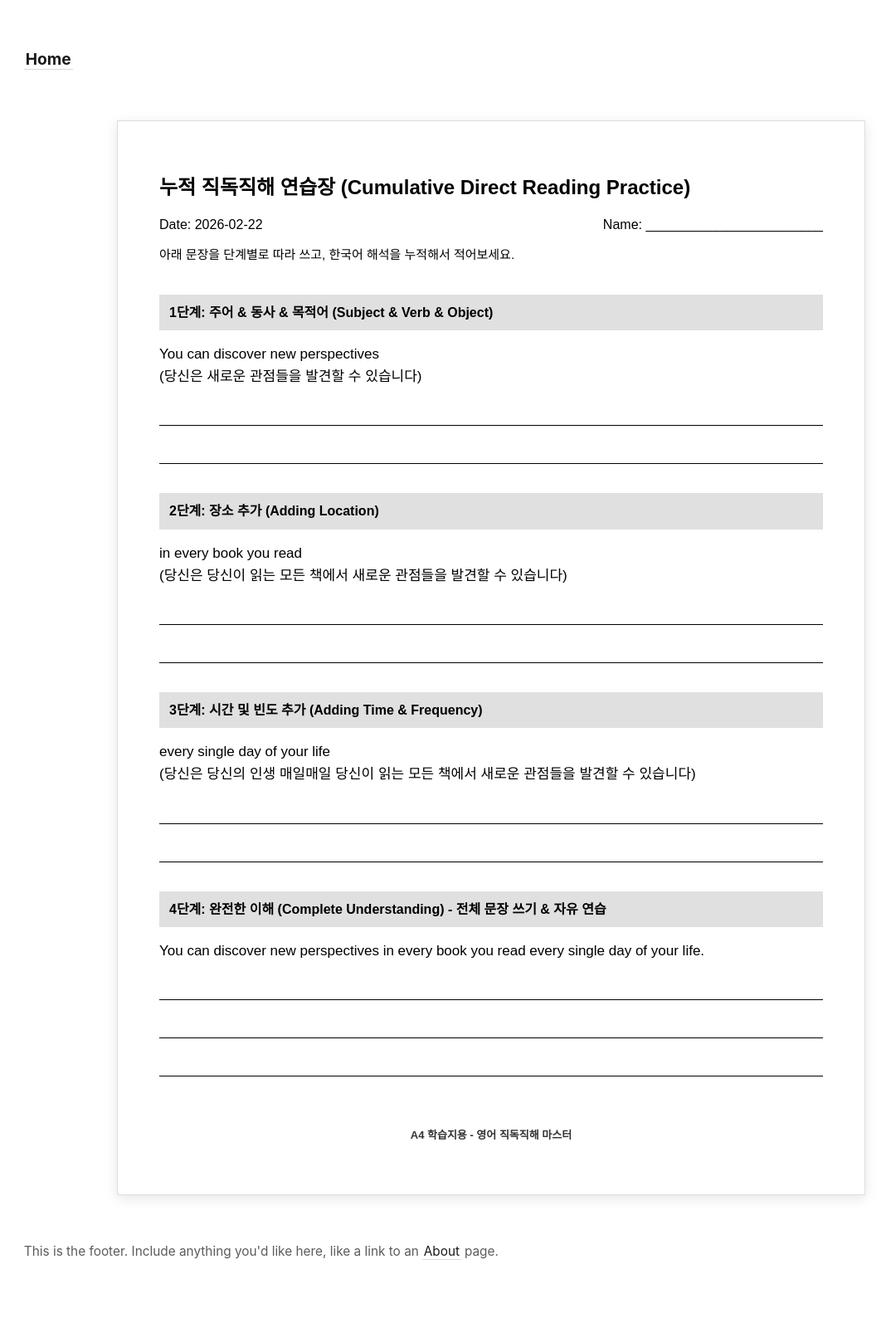
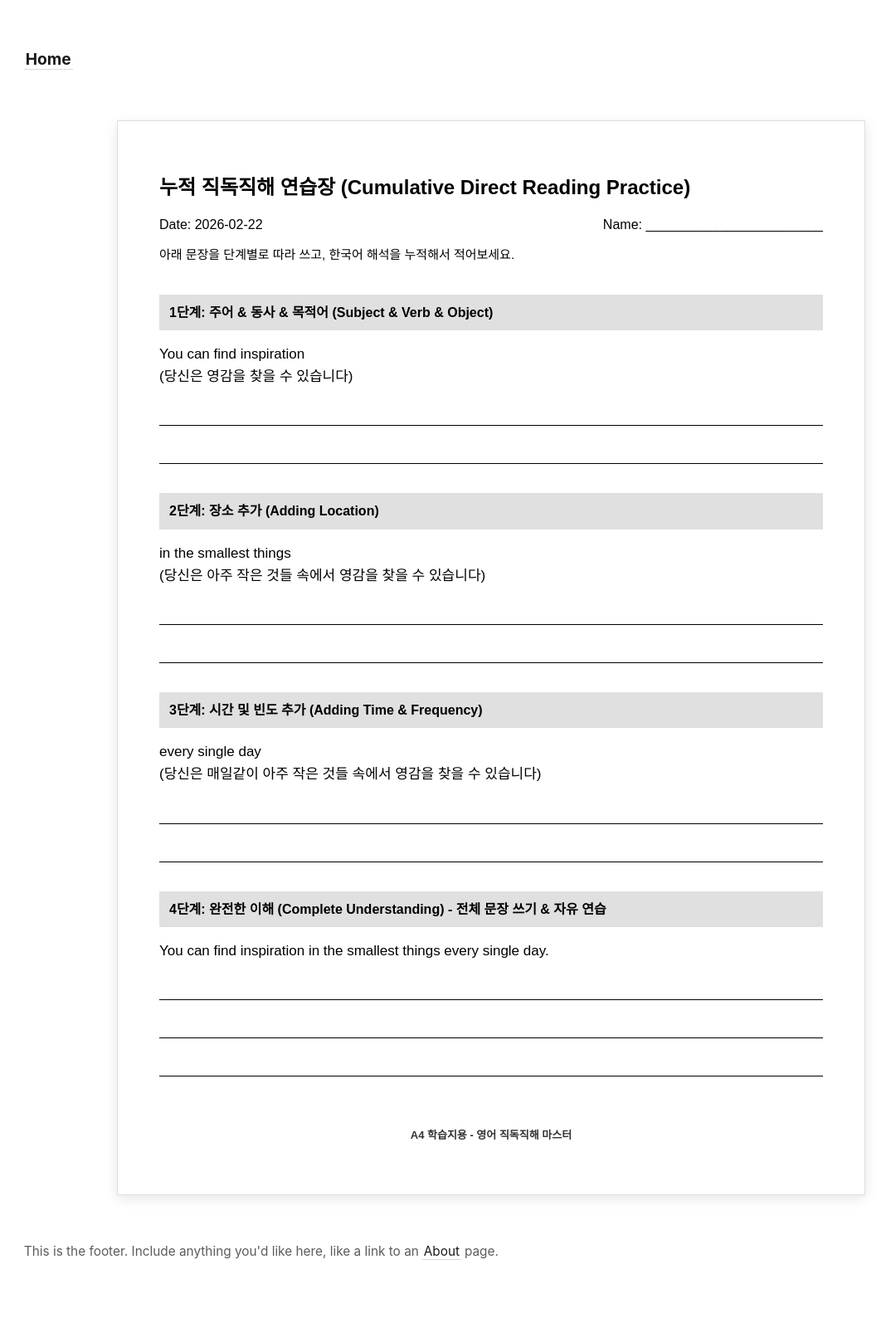
Before and after one commit to somath-edu/somath-edu.github.io, a Jekyll site: the page built from library/2026-02-22-english.md, in a window 1280 px wide. Shown: the whole page at 83% size, without its empty margins (48-1122 px from the left). Built offline with Jekyll 4.4.1, drawn with Linux system fonts in a browser that asks for light colours.

Commit message:
docs: 📝 오전 8시 직독직해 연습장 정기 발행

```diff
--- a/library/2026-02-22-english.md
+++ b/library/2026-02-22-english.md
@@ -7,31 +7,31 @@ date: 2026-02-22
 
 <div class="ws-step">1단계: 주어 & 동사 & 목적어 (Subject & Verb & Object)</div>
 <div class="ws-content">
-You can discover new perspectives<br>
-(당신은 새로운 관점들을 발견할 수 있습니다)
+You can find inspiration<br>
+(당신은 영감을 찾을 수 있습니다)
 </div>
 <div class="ws-line"></div>
 <div class="ws-line"></div>
 
 <div class="ws-step">2단계: 장소 추가 (Adding Location)</div>
 <div class="ws-content">
-in every book you read<br>
-(당신은 당신이 읽는 모든 책에서 새로운 관점들을 발견할 수 있습니다)
+in the smallest things<br>
+(당신은 아주 작은 것들 속에서 영감을 찾을 수 있습니다)
 </div>
 <div class="ws-line"></div>
 <div class="ws-line"></div>
 
 <div class="ws-step">3단계: 시간 및 빈도 추가 (Adding Time & Frequency)</div>
 <div class="ws-content">
-every single day of your life<br>
-(당신은 당신의 인생 매일매일 당신이 읽는 모든 책에서 새로운 관점들을 발견할 수 있습니다)
+every single day<br>
+(당신은 매일같이 아주 작은 것들 속에서 영감을 찾을 수 있습니다)
 </div>
 <div class="ws-line"></div>
 <div class="ws-line"></div>
 
 <div class="ws-step">4단계: 완전한 이해 (Complete Understanding) - 전체 문장 쓰기 & 자유 연습</div>
 <div class="ws-content">
-You can discover new perspectives in every book you read every single day of your life.
+You can find inspiration in the smallest things every single day.
 </div>
 <div class="ws-line"></div>
 <div class="ws-line"></div>
```
